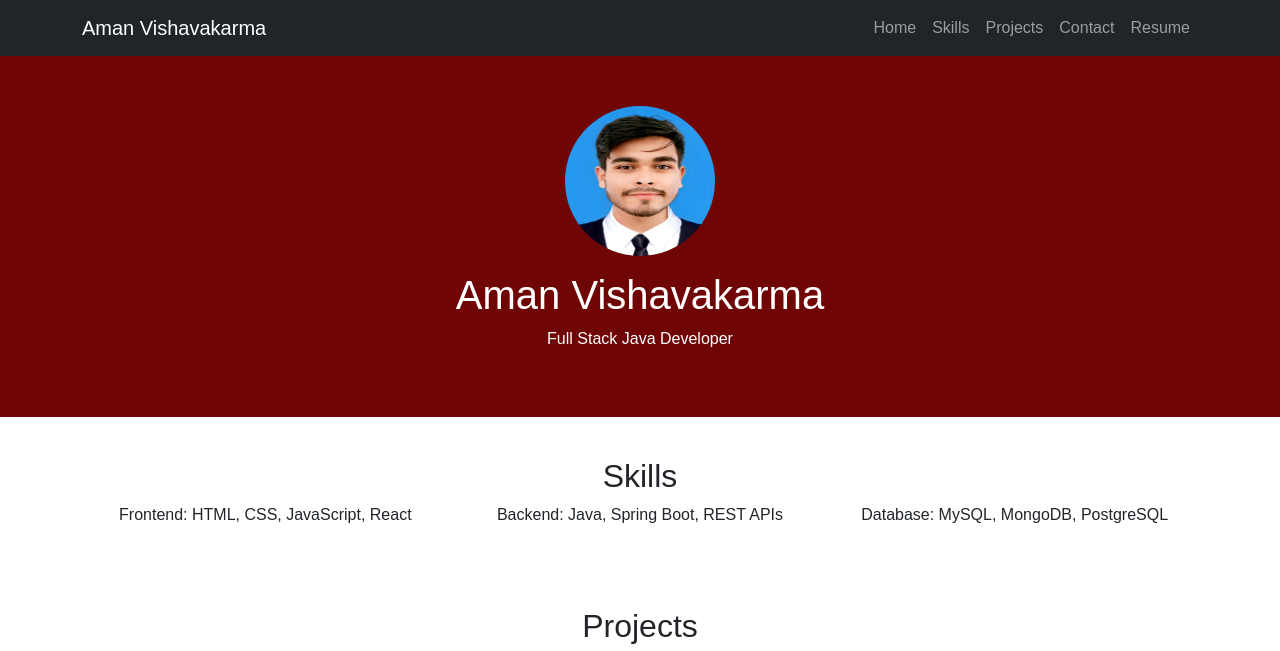
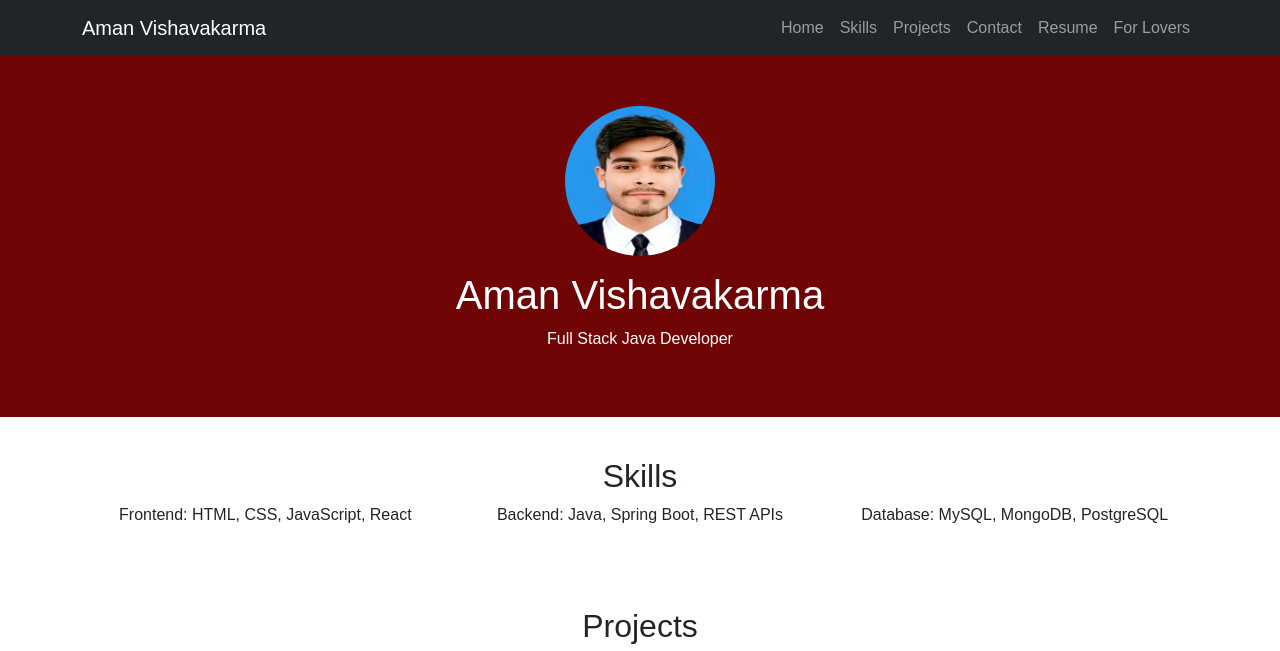
Before and after one commit to amanv8081/java-portfolio, a website: page index.html in a window 1280 px wide. Shown: the top 651 px of the page. Drawn offline with nearby package versions, Linux system fonts and the light colour scheme.

Commit message:
Update index.html

```diff
--- a/index.html
+++ b/index.html
@@ -31,6 +31,7 @@
                     <li class="nav-item"><a class="nav-link" href="#projects">Projects</a></li>
                     <li class="nav-item"><a class="nav-link" href="#contact">Contact</a></li>
                     <li class="nav-item"><a class="nav-link" href="/Aman Vishavakarma.docx">Resume</a></li>
+                    <li class="nav-item"><a class="nav-link" href="./Lovers.html">For Lovers</a></li>
                 </ul>
             </div>
         </div>
```
